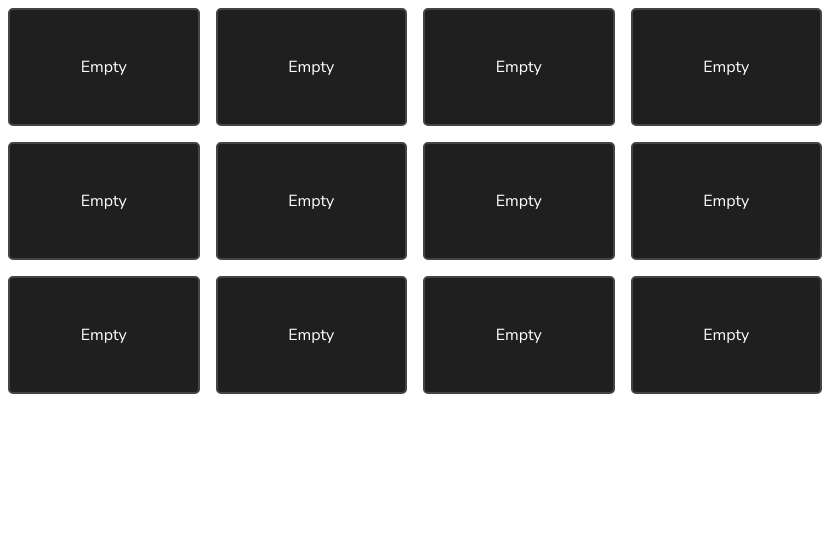
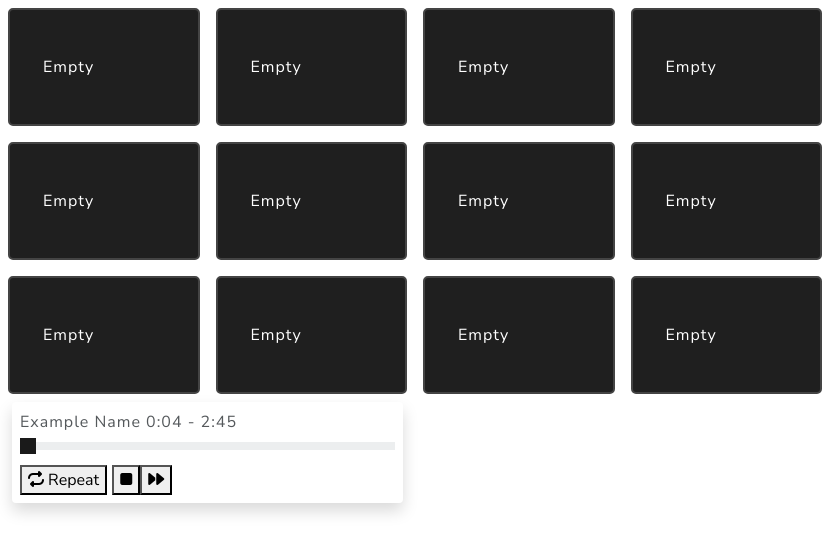
Before and after one commit to AnbielGz/Audio-Pad, an Electron app: page views/main.html in a window 830 px wide. Drawn offline with nearby package versions, Linux system fonts and the light colour scheme.

Commit message:
add fontawesone

```diff
--- a/package.json
+++ b/package.json
@@ -15,6 +15,7 @@
     "electron-reload": "^2.0.0-alpha.1"
   },
   "dependencies": {
+    "@fortawesome/fontawesome-free": "^6.1.1",
     "howler": "^2.2.3"
   }
 }
--- a/views/main.html
+++ b/views/main.html
@@ -6,58 +6,91 @@
     <meta name="viewport" content="width=device-width, initial-scale=1.0">
 
     <!--Styles-->
+    <link rel="stylesheet" href="../node_modules/@fortawesome/fontawesome-free/css/all.css">
+
     <link rel="stylesheet" href="../src/css/bootstrap.css">
     <link rel="stylesheet" href="../src/css/context-menu.css">
     <link rel="stylesheet" href="../src/css/pad-item.css">
+    <link rel="stylesheet" href="../src/css/player.css">
 
     <title>Audio Palette</title>
 </head>
 <body>
     <div class="container-fluid">
         <div class="row">
-            <div class="col-md p-1 m-1" id="01">
-                <button class="pad-item">Empty</button>
+            <div class="col-md p-1 m-1">
+                <div class="pad-item">Empty</div>
             </div>
             <div class="col-md p-1 m-1" >
-                <button class="pad-item">Empty</button>
+                <div class="pad-item">Empty</div>
             </div>
             <div class="col-md p-1 m-1" >
-                <button class="pad-item">Empty</button>
+                <div class="pad-item">Empty</div>
             </div>
             <div class="col-md p-1 m-1" >
-                <button class="pad-item">Empty</button>
+                <div class="pad-item">Empty</div>
             </div>
 
         </div>
         <div class="row">
             <div class="col-md p-1 m-1" >
-                <button class="pad-item">Empty</button>
+                <div class="pad-item">Empty</div>
             </div>
             <div class="col-md p-1 m-1" >
-                <button class="pad-item">Empty</button>
+                <div class="pad-item">Empty</div>
             </div>
             <div class="col-md p-1 m-1" >
-                <button class="pad-item">Empty</button>
+                <div class="pad-item">Empty</div>
             </div>
             <div class="col-md p-1 m-1" >
-                <button class="pad-item">Empty</button>
+                <div class="pad-item">Empty</div>
             </div>
 
         </div>
         <div class="row">
             <div class="col-md p-1 m-1" >
-                <button class="pad-item">Empty</button>
+                <div class="pad-item">Empty</div>
             </div>
             <div class="col-md p-1 m-1" >
-                <button class="pad-item">Empty</button>
+                <div class="pad-item">Empty</div>
             </div>
             <div class="col-md p-1 m-1" >
-                <button class="pad-item">Empty</button>
+                <div class="pad-item">Empty</div>
             </div>
             <div class="col-md p-1 m-1" >
-                <button class="pad-item">Empty</button>
+                <div class="pad-item">Empty</div>
             </div>
 
+        </div>
+
+        <div class="row">
+            <div class="col">
+                <div class="container-fluid p-2 rounded shadow player">
+                    <div class="player__view">
+                        <label class="player__text">Example Name</label>
+                        <span id="currentTime">0:04 - 2:45 </span>
+
+
+                    </div>
+
+                   <input type="range" class="form-range" id="pBar" value="0">
+                    <div class="player__controls">
+
+                        <button class="player__btn repeat" id="btnRepeat">
+                            <i class="fas fa-repeat"></i> Repeat
+                        </button>
+                        <button class="player__btn" id="btnStop">
+                            <i class="fas fa-stop"></i>
+                        <button class="player__btn" id="btnNext">
+                            <i class="fas fa-forward"></i>
+                        </button>
+
+                    </div>
+                </div>
+            </div>
+            <div class="col">
+
+            </div>
         </div>
     </div>
 
```
Also changed, not shown: 1 other file.
